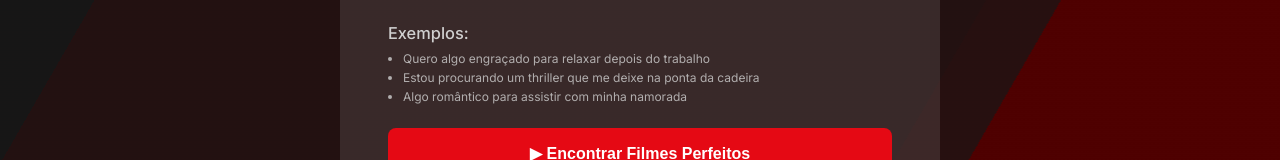
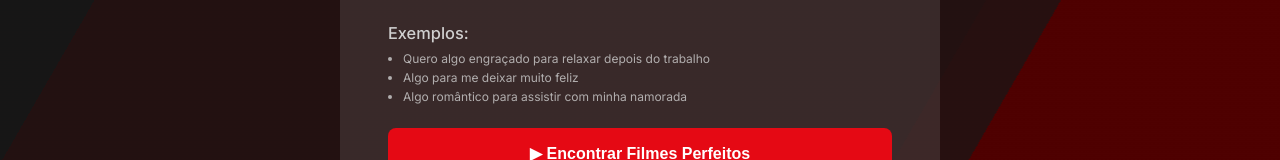
Before and after one commit to GabSouza6/botflix-n8n, a plain HTML site: page index.html in a window 1280 px wide. Shown: the part 458-618 px from the top of the page. Drawn offline with Linux system fonts and the light colour scheme.

Commit message:
fix: corrige li dos exemplos

```diff
--- a/index.html
+++ b/index.html
@@ -43,7 +43,7 @@
                         <h3 class="examples-title">Exemplos:</h3>
                         <ul class="examples-list">
                             <li>Quero algo engraçado para relaxar depois do trabalho</li>
-                            <li>Estou procurando um thriller que me deixe na ponta da cadeira</li>
+                            <li>Algo para me deixar muito feliz</li>
                             <li>Algo romântico para assistir com minha namorada</li>
                         </ul>
                     </div>
```
